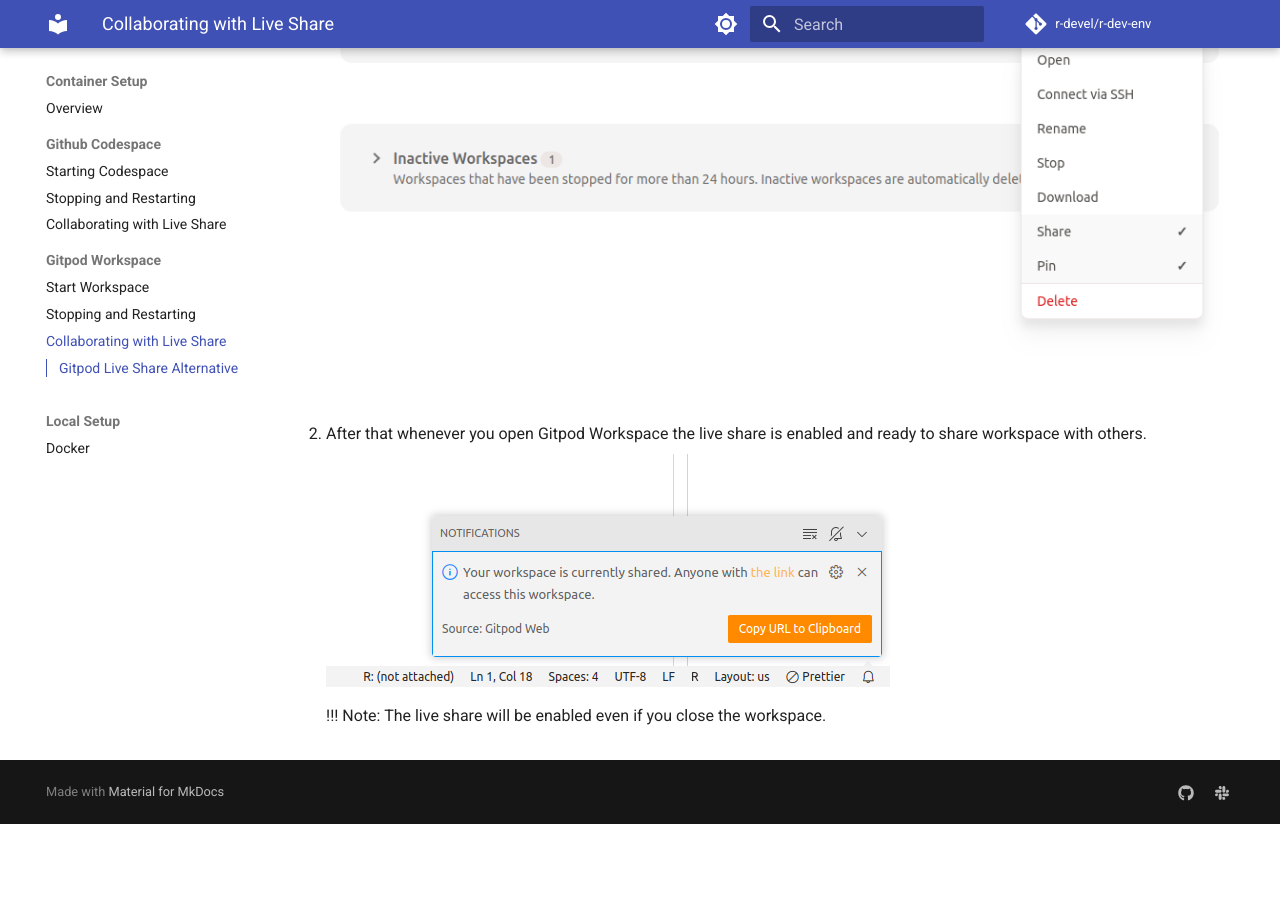
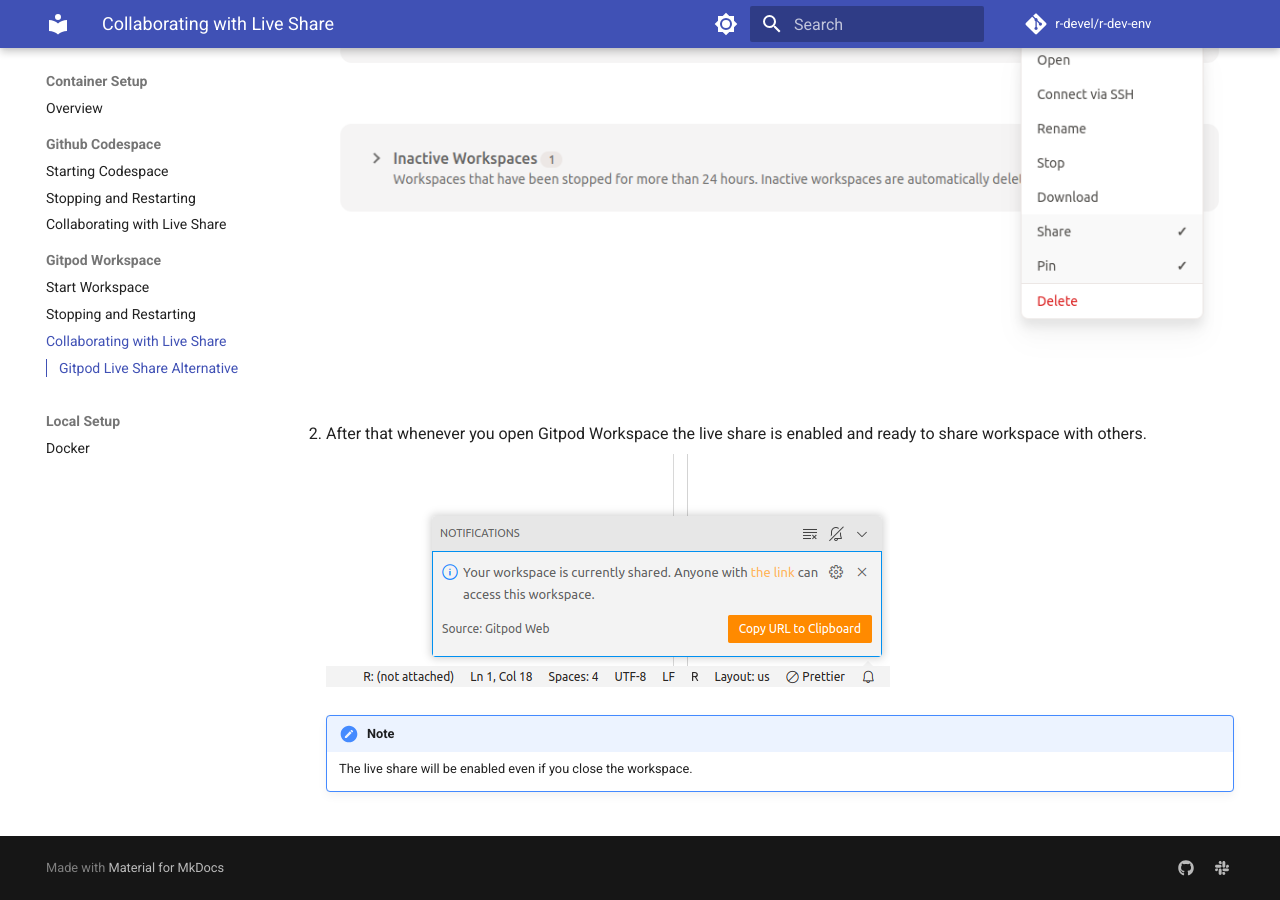
Before and after one commit to r-devel/r-dev-env, an MkDocs documentation site: the page built from docs/container_setup/gitpod_workspace/live_share.md, in a window 1280 px wide and 900 px high, scrolled down 525 px. Built offline with MkDocs 1.6.1 and Material for MkDocs 9.7.7, drawn with Linux system fonts in a browser that asks for light colours; comment, search, counter and statistics services are not loaded; before the commit the page ends 1349 px from its top, so only the background shows below that.

```diff
--- a/docs/container_setup/gitpod_workspace/live_share.md
+++ b/docs/container_setup/gitpod_workspace/live_share.md
@@ -10,4 +10,5 @@
 
     ![liveshare](../../assets/gitpod6.png)
 
-    !!! Note: The live share will be enabled even if you close the workspace.
+    !!! Note
+        The live share will be enabled even if you close the workspace.
```
